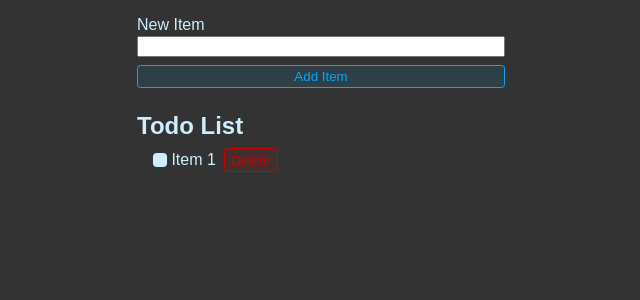
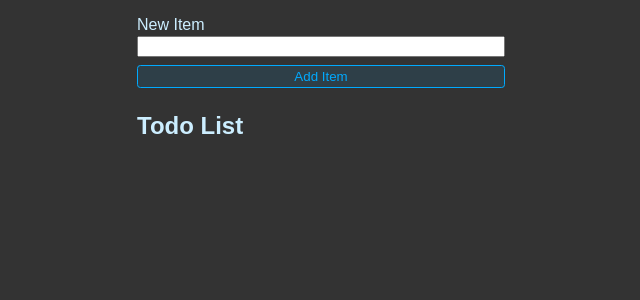
Before and after one commit to Sarthak-132/react-to-do-list, a React (Vite) app: page / in a window 1280 px wide. Shown: the top 300 px of the page, without its empty margins (319-959 px from the left). Built offline with nearby package versions, Linux system fonts and the light colour scheme.

Commit message:
done to-d-list add new Item

```diff
--- a/src/App.jsx
+++ b/src/App.jsx
@@ -1,24 +1,49 @@
+import { useState } from "react";
 import "./App.css";
 
 function App() {
+   const [newItem, setNewItem] = useState("");
+   const [todos, setTodos] = useState([]);
+
+   function handleSubmit(e) {
+      e.preventDefault();
+
+      setTodos((currentTodos) => {
+         return [
+            ...currentTodos,
+            { id: crypto.randomUUID(), title: newItem, completed: false },
+         ];
+      });
+      setNewItem("");
+   }
+
    return (
       <>
-         <form className="items-new">
+         <form onSubmit={handleSubmit} className="items-new">
             <div className="form-row">
                <label htmlFor="item">New Item</label>
-               <input type="text" id="item" />
+               <input
+                  type="text"
+                  id="item"
+                  value={newItem}
+                  onChange={(e) => setNewItem(e.target.value)}
+               />
             </div>
             <button className="btn">Add Item</button>
          </form>
          <h1 className="header">Todo List</h1>
          <ul className="list">
-            <li>
-               <label>
-                  <input type="checkbox" />
-                  Item 1
-               </label>
-               <button className="btn btn-danger">Delete</button>
-            </li>
+            {todos.map((todo) => {
+               return (
+                  <li key={todo.id}>
+                     <label>
+                        <input type="checkbox" checked={todo.completed} />
+                        {todo.title}
+                     </label>
+                     <button className="btn btn-danger">Delete</button>
+                  </li>
+               );
+            })}
          </ul>
       </>
    );
```
